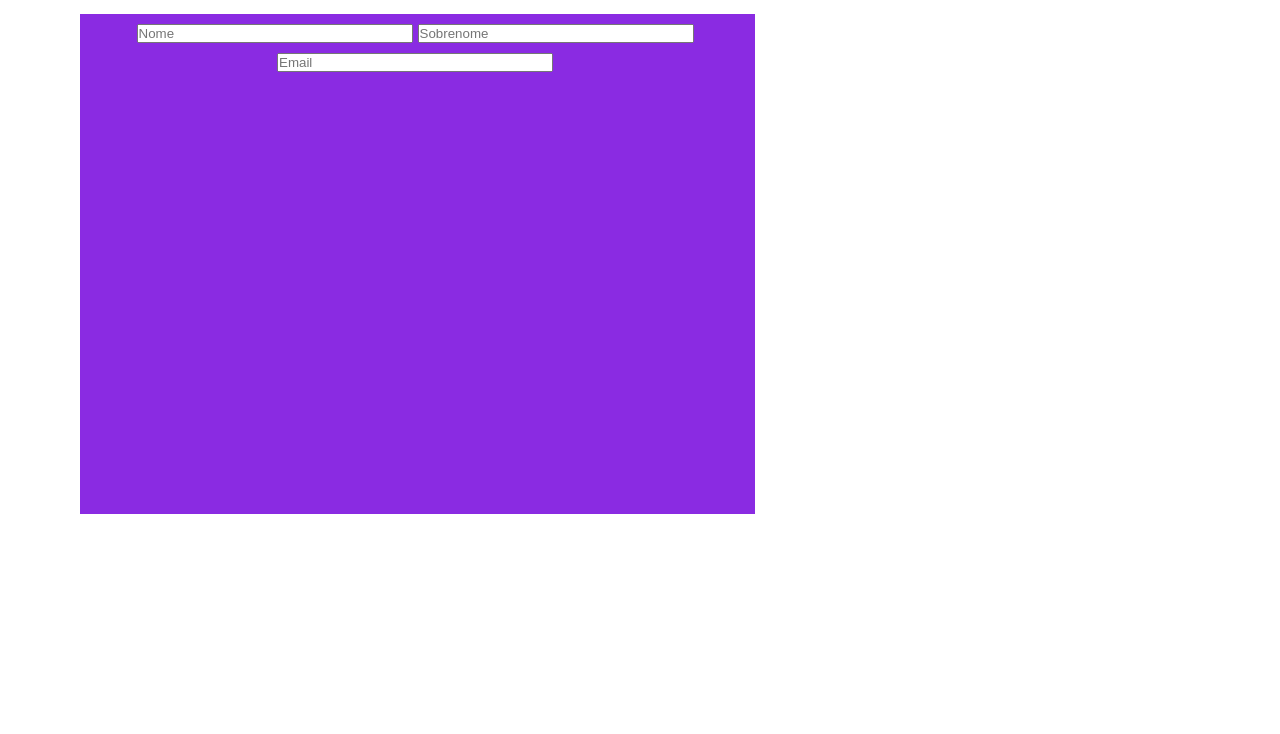
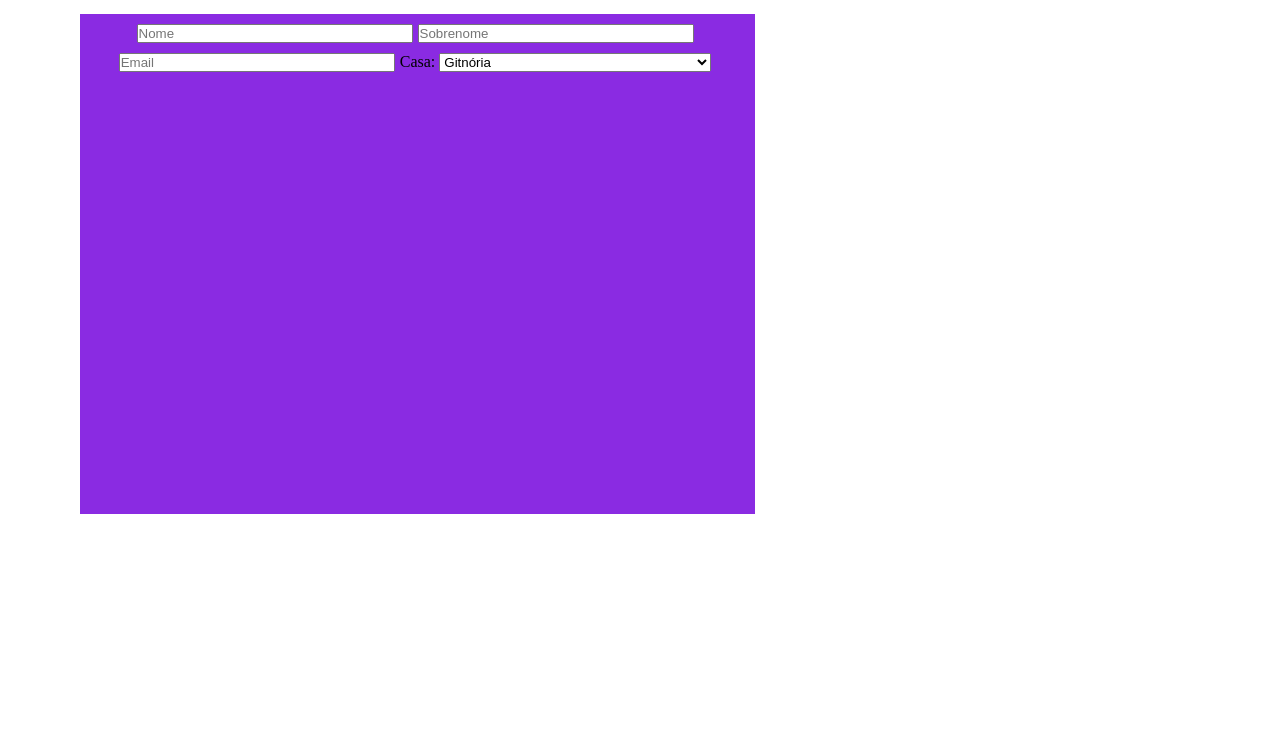
Before and after one commit to WillianAmorim/trybewarts, a plain HTML site: page index.html in a window 1280 px wide. Shown: the part 66-800 px from the top of the page. Drawn offline with Linux system fonts and the light colour scheme.

Commit message:
criado label com select dentro e opções de casa

```diff
--- a/index.html
+++ b/index.html
@@ -31,6 +31,15 @@
         <input class="input-form" type="text" name="" id="input-lastname" placeholder="Sobrenome">
         <input class="input-form" type="text" name="" id="input-email" placeholder="Email">
 
+        <label for="house">
+          Casa:
+          <select id="house" class="input-form"  name="select">
+            <option id="gitnoria-house" value="Gitnória">Gitnória</option>
+            <option id="reactpuff-house" value="Reactpuff">Reactpuff</option>
+            <option id="corvinode-house" value="Corvinode">Corvinode</option>
+            <option id="pytherina-house" value="Pytherina">Pytherina</option>
+          </select>
+        </label>
       </section>
 
     </form>
```
